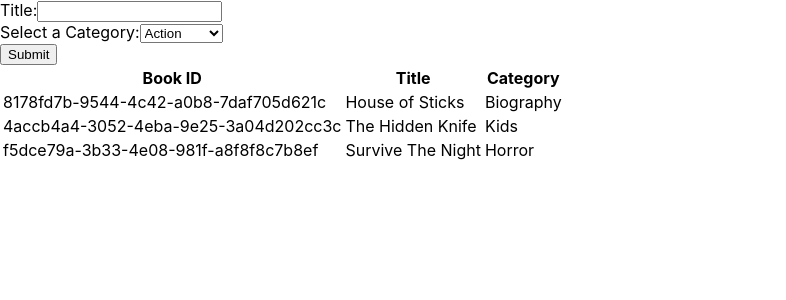
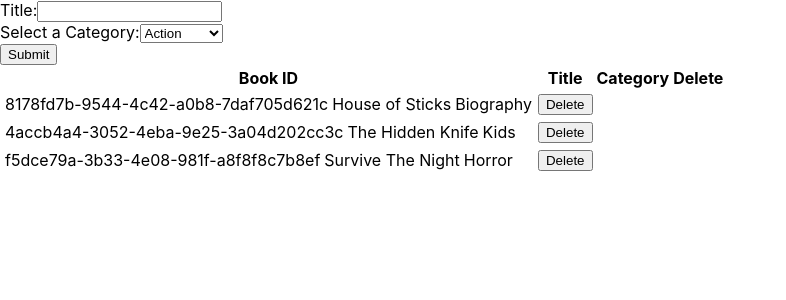
Before and after one commit to gscarv13/bookstore-cms, a React (Create React App) app: page / in a window 1280 px wide. Shown: the top 300 px of the page, without its empty margins (0-786 px from the left). Built offline with nearby package versions, Linux system fonts and the light colour scheme.

Commit message:
Link remove book action to BookList component

```diff
--- a/src/actions/index.js
+++ b/src/actions/index.js
@@ -5,7 +5,7 @@ export const createBookAction = (book) => ({
   payload: book,
 });
 
-export const removeBookAction = (book) => ({
+export const removeBookAction = (bookID) => ({
   type: REMOVE_BOOK,
-  payload: book,
+  payload: bookID,
 });
--- a/src/components/BookList.js
+++ b/src/components/BookList.js
@@ -1,9 +1,21 @@
 import { connect } from 'react-redux';
 import PropTypes from 'prop-types';
 import Book from './Book';
+import { removeBookAction } from '../actions';
 
 const BookList = (props) => {
   const { books } = props;
+
+  const handleClick = (e) => {
+    e.preventDefault();
+
+    const bookID = {
+      ID: e.target.id,
+    };
+
+    props.removeBookAction(bookID);
+  };
+
   return (
     <table>
       <thead>
@@ -11,10 +23,16 @@ const BookList = (props) => {
           <th>Book ID</th>
           <th>Title</th>
           <th>Category</th>
+          <th>Delete</th>
         </tr>
       </thead>
       <tbody>
-        {books.map((book) => <Book key={book.ID} bookInfo={book} />)}
+        {books.map((book) => (
+          <tr key={book.ID}>
+            <Book key={book.ID} bookInfo={book} />
+            <td><button type="button" id={book.ID} onClick={handleClick}>Delete</button></td>
+          </tr>
+        ))}
       </tbody>
     </table>
   );
@@ -22,10 +40,11 @@ const BookList = (props) => {
 
 BookList.propTypes = {
   books: PropTypes.arrayOf(PropTypes.object).isRequired,
+  removeBookAction: PropTypes.func.isRequired,
 };
 
 const mapStateToProps = (state) => ({
   books: state.booksObject.books,
 });
 
-export default connect(mapStateToProps, null)(BookList);
+export default connect(mapStateToProps, { removeBookAction })(BookList);
```
